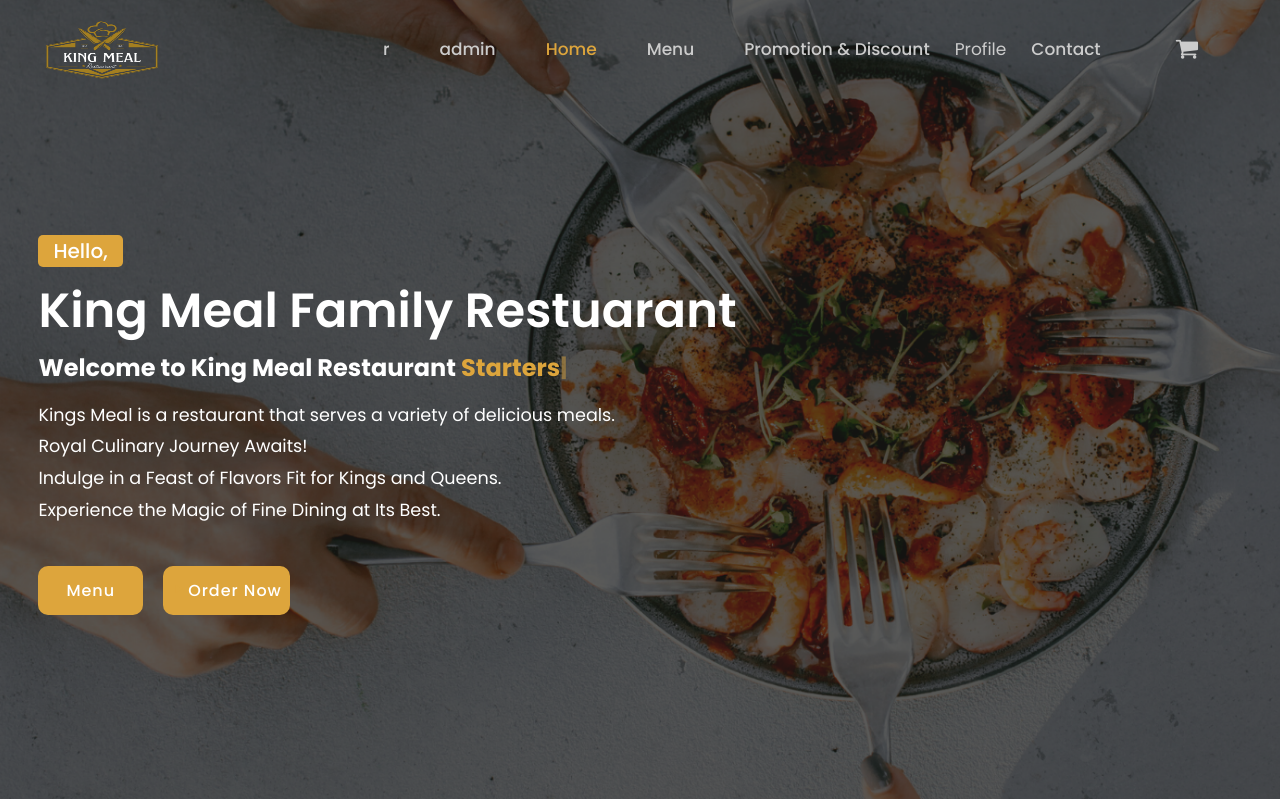
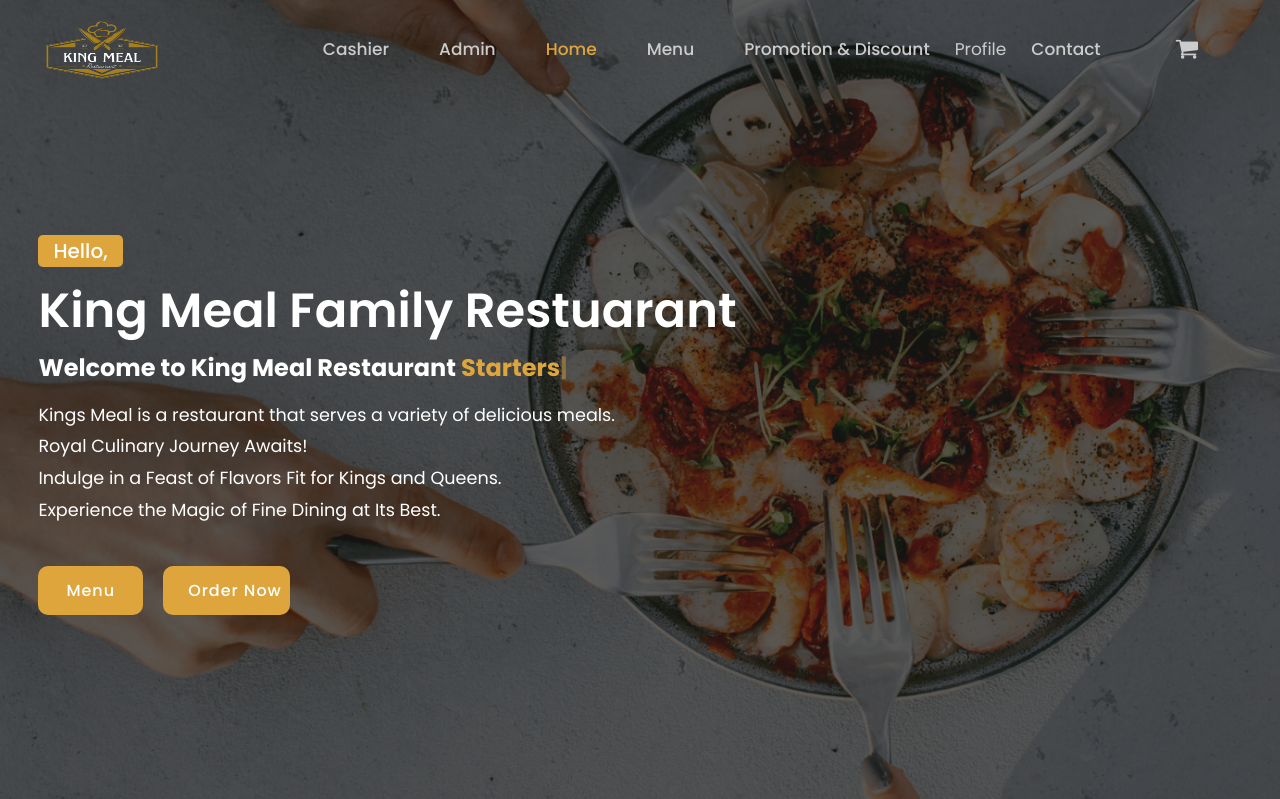
Before and after one commit to tha-rusha/Restaurant, a PHP site: page / in a window 1280 px wide; the page is wider, and only the part inside the window is pictured. Shown: the top 799 px of that part. Run offline with PHP 8.4, Linux system fonts and the light colour scheme; data comes from the database, SQL or seed files in the repository.

Commit message:
editted files

```diff
--- a/css/loging.css
+++ b/css/login.css
@@ -74,13 +74,13 @@ button{
 	justify-content: center;
 	display: block;
 	color: #fff;
-<<<<<<< Updated upstream
+
 	background: #7c1606;
 	font-size: 1em;
-=======
+
 	background: #573b8a;
 	font-size: 1em;
->>>>>>> Stashed changes
+
 	font-weight: bold;
 	margin-top: 20px;
 	outline: none;
--- a/index.php
+++ b/index.php
@@ -37,8 +37,8 @@
     <img src="images/kingmeal.png" width="140" height="100" >
 
         <ul class="navlist">
-        <li><a href="pages/chasier.php">r </a></li>
-        <li><a href="pages/dashboard.php">admin</a></li>
+        <li><a href="pages/chasier.php">Cashier</a></li>
+        <li><a href="pages/dashboard.php">Admin</a></li>
             <li><a href="#home" class="active">Home</a></li>
             <li><a href="#menu">Menu </a></li>
             <li><a href="pages/promo.php">Promotion & Discount</a></li>
```
